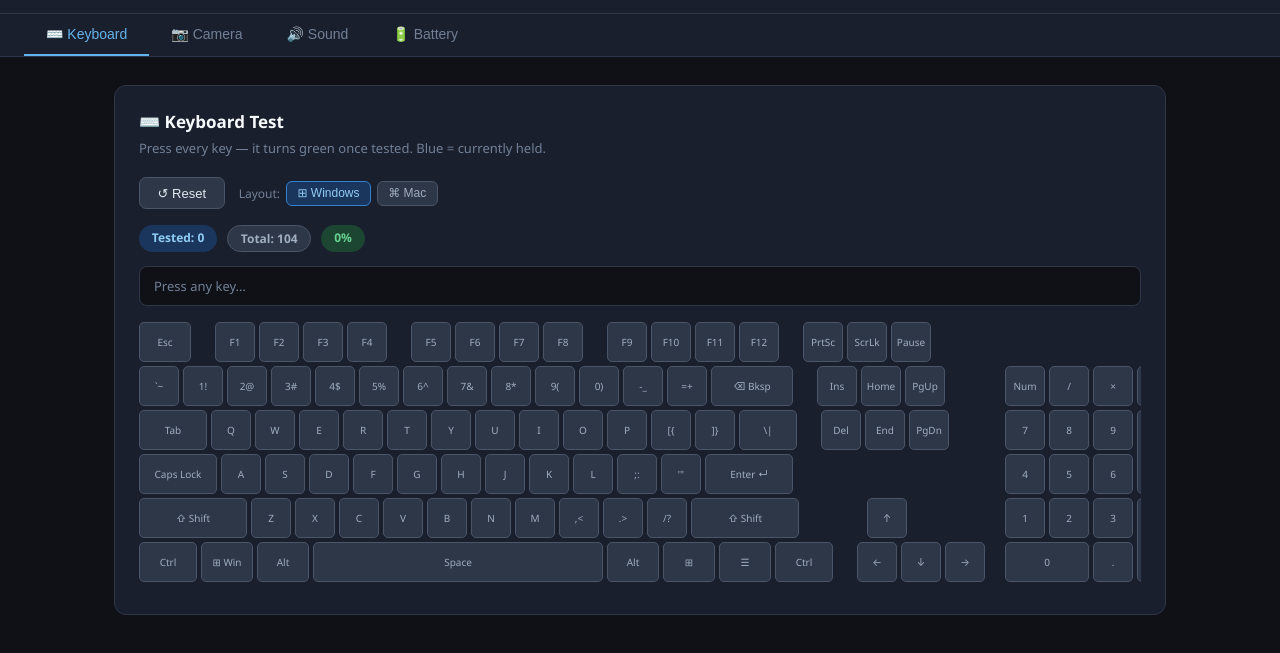
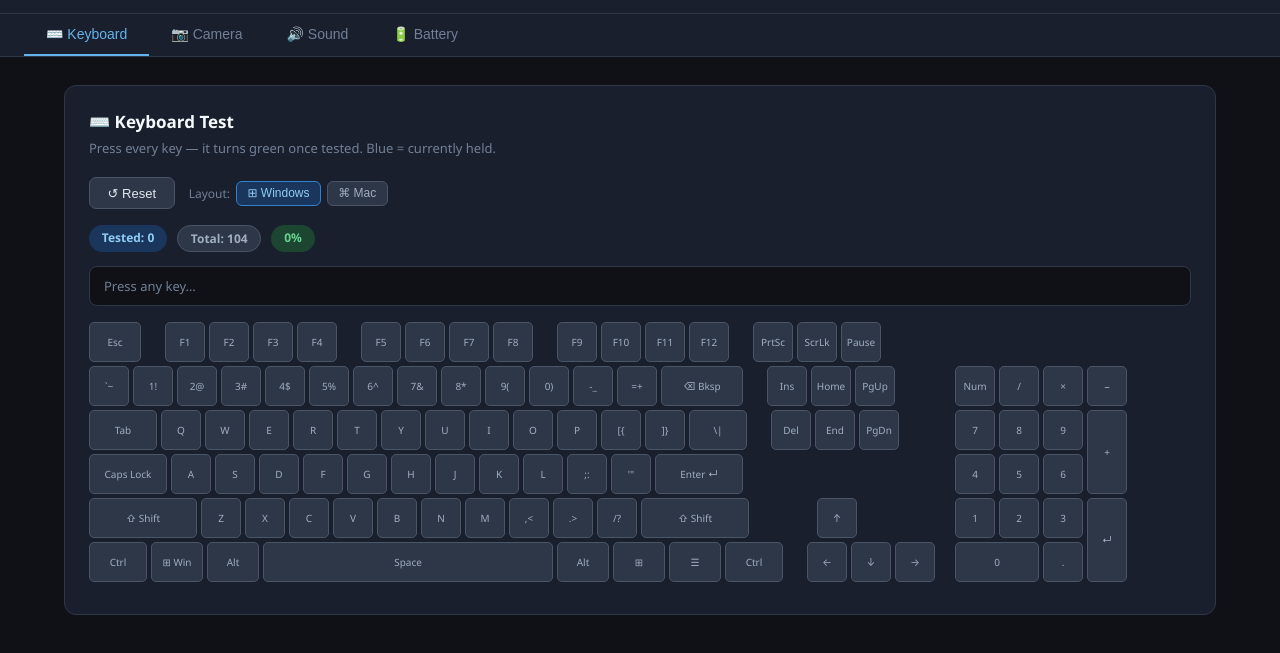
Before and after one commit to techvalleyapps/LaptopTester, a plain HTML site: page index.html in a window 1280 px wide. Shown: the part 69-722 px from the top of the page. Drawn offline with Linux system fonts and the light colour scheme; a script that the page names is missing.

Commit message:
Update index.html

```diff
--- a/index.html
+++ b/index.html
@@ -54,7 +54,7 @@ body {
 .tab-btn.active { color: #63b3ed; border-bottom-color: #63b3ed; }
 
 /* ── Content ── */
-.content { max-width: 1100px; margin: 0 auto; padding: 1.75rem 1.5rem; }
+.content { max-width: 1200px; margin: 0 auto; padding: 1.75rem 1.5rem; }
 .panel   { display: none; }
 .panel.active { display: block; }
 
```
